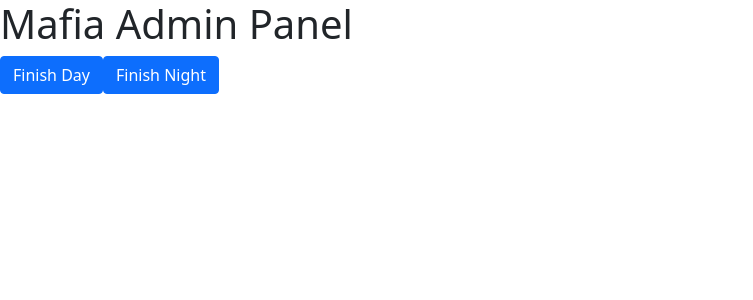
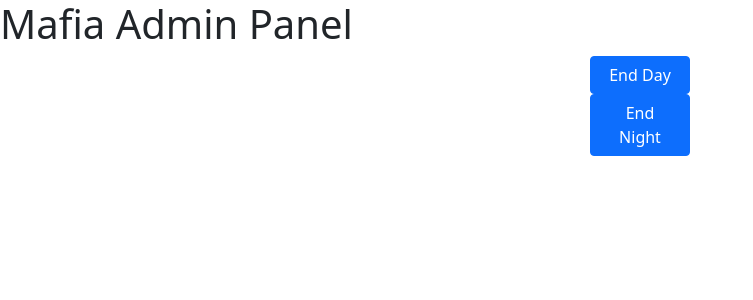
Before and after one commit to pmroczko/mafia-ui, a React (Create React App) app: page /admin in a window 1280 px wide. Shown: the top 300 px of the page, without its empty margins (0-753 px from the left). Built offline with nearby package versions, Linux system fonts and the light colour scheme.

Commit message:
Added button component

```diff
--- a/package.json
+++ b/package.json
@@ -8,11 +8,13 @@
     "@testing-library/user-event": "^12.8.3",
     "axios": "^0.21.4",
     "bootstrap": "^5.1.1",
+    "node-sass": "^6.0.1",
     "react": "^17.0.2",
     "react-bootstrap": "^1.6.3",
     "react-dom": "^17.0.2",
     "react-router-dom": "^5.3.0",
     "react-scripts": "4.0.3",
+    "sass": "^1.41.0",
     "typescript": "^4.4.3",
     "web-vitals": "^1.1.2"
   },
--- a/src/components/Admin.js
+++ b/src/components/Admin.js
@@ -1,12 +1,17 @@
 import { Button } from "react-bootstrap";
 import MafiaService from "../services/MafiaService";
+import MafiaButton from "./MafiaButton";
+import './_admin.scss';
+import './_components.scss';
 
 function Admin() {
   return (
     <div>
       <h1>Mafia Admin Panel</h1>
-      <Button onClick={MafiaService.EndDay}>Finish Day</Button>
-      <Button onClick={MafiaService.EndNight}>Finish Night</Button>
+      <div class="mainContainer">
+        <MafiaButton label="End Day" func="EndDay"/>
+        <MafiaButton label="End Night" func="EndNight" />
+      </div>
     </div>
   );
 }
--- /dev/null
+++ b/src/components/MafiaButton.js
@@ -0,0 +1,12 @@
+import { Button } from "react-bootstrap";
+import MafiaService from "../services/MafiaService";
+
+function MafiaButton(props) {
+    function onClick() {
+        console.log('calling' + props.func);
+        MafiaService[ props.func ](...(props.args || []));
+    }
+
+    return (<Button onClick={onClick} className="mafiaButton"> { props.label }</Button>)
+}
+export default MafiaButton
--- /dev/null
+++ b/src/components/_admin.scss
@@ -0,0 +1,4 @@
+.mainContainer {
+    display : flex;
+    flex-direction: column;
+}
--- /dev/null
+++ b/src/components/_components.scss
@@ -0,0 +1,4 @@
+.mafiaButton {
+    width:100px;
+    align-self: center;
+}
```
Also changed, not shown: 1 other file (tests, documents, lock files or other folders).
